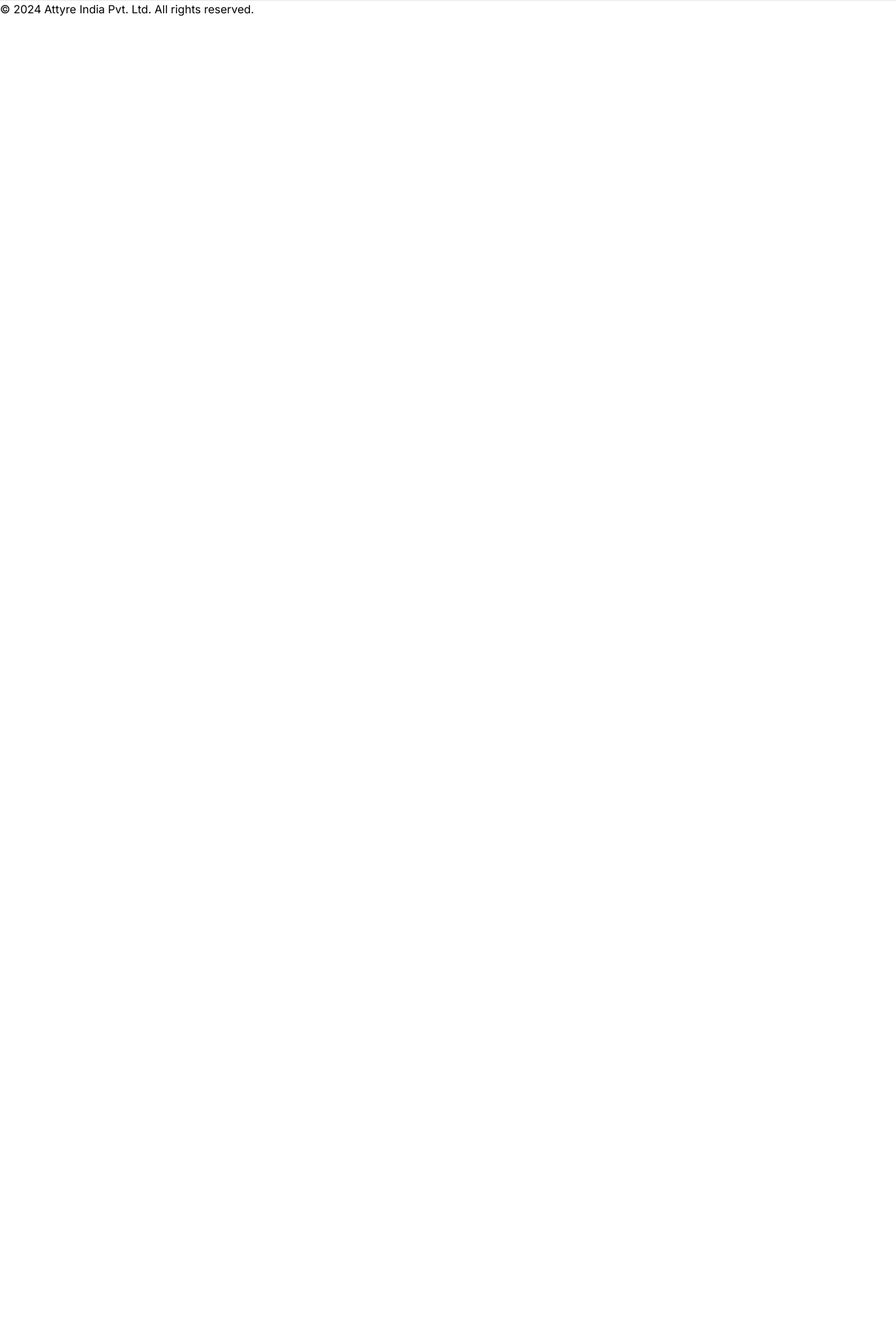
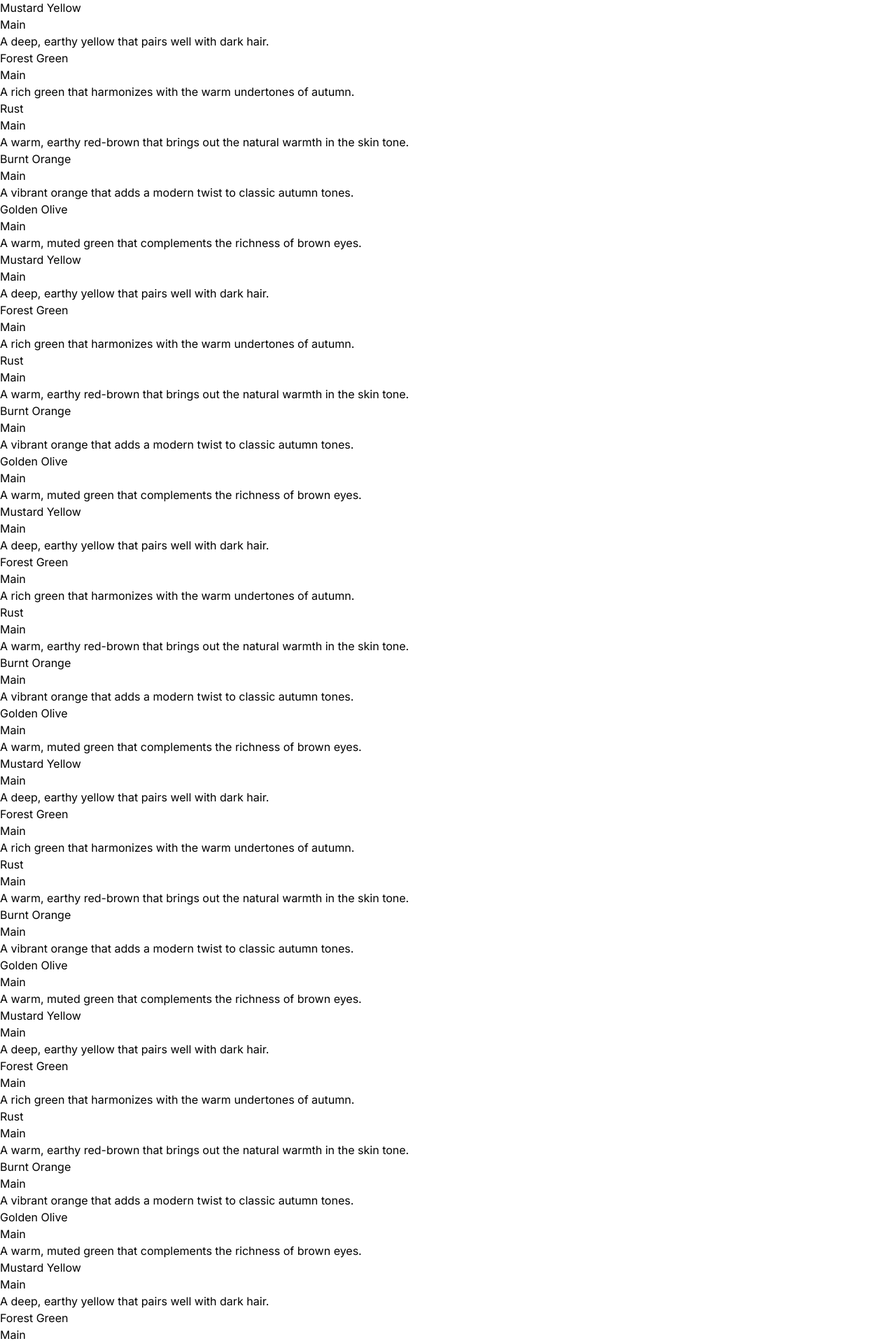
Before and after one commit to fudailzafar/Attyre, a React (Vite) app: page /curations in a window 1280 px wide. Shown: the part 529-2445 px from the top of the page at 70% size. Before the commit the page ends 800 px from the top, so only its background shows below. Built offline with nearby package versions, Linux system fonts and the light colour scheme; a web font is replaced by a local one.

Commit message:
fix: rendering component in main page

```diff
--- a/src/components/Personalised.jsx
+++ b/src/components/Personalised.jsx
@@ -1,4 +1,5 @@
 import React from "react";
+import ColourSection from "./ColourSection";
 
 const Personalised = () => {
   return (
@@ -25,6 +26,27 @@ const Personalised = () => {
             Recommended Colors
           </h2>
         </div>
+        <div>
+          <ColourSection />
+        </div>
+        <div>
+          <ColourSection />
+        </div>
+        <div>
+          <ColourSection />
+        </div>
+        <div>
+          <ColourSection />
+        </div>
+        <div>
+          <ColourSection />
+        </div>
+        <div>
+          <ColourSection />
+        </div>
+        <div>
+          <ColourSection />
+        </div>
       </div>
     </div>
   );
```
